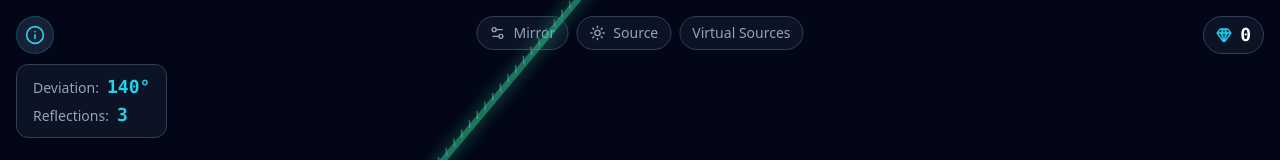
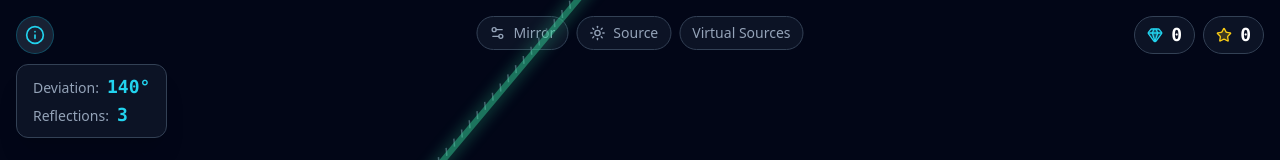
Before and after one commit to puneetgarg80/two-mirrors, a React (Vite) app: page / in a window 1280 px wide. Both pictures are taken after a click on the button "Start Journey". Shown: the top 160 px of the page. Built offline with nearby package versions, Linux system fonts and the light colour scheme.

Commit message:
feat: Introduce a points system with state management, UI display, and point accumulation upon challenge completion.

```diff
--- a/App.tsx
+++ b/App.tsx
@@ -4,7 +4,7 @@ import ControlPanel from './components/ControlPanel';
 import DialoguePanel from './components/DialoguePanel';
 import { calculateRayPath, degToRad } from './utils/geometry';
 import { Mirror, HighlightTarget } from './types';
-import { Gem, CheckCircle2, RotateCcw } from 'lucide-react';
+import { Gem, CheckCircle2, RotateCcw, Star } from 'lucide-react';
 
 // --- Game Constants & Types ---
 type ChallengeId = 0 | 1 | 2 | 3 | 4 | 5 | 6 | 7; // 0: Tutorial, ... 4: Constancy Check, 5: Test Other Angles, 6: Theory Quiz, 7: Done
@@ -14,6 +14,7 @@ interface GameState {
   challenge: ChallengeId;
   tutorialStep: number;
   jewels: number;
+  points: number;
   c1Progress: {
     methodA: boolean; // Angle of light > 90 (Left of normal)
     methodB: boolean; // Mirror Angle > Light Angle (Escaping)
@@ -64,6 +65,7 @@ export default function App() {
     challenge: 1,
     tutorialStep: 0,
     jewels: 0,
+    points: 0,
     c1Progress: { methodA: false, methodB: false },
   });
 
@@ -146,6 +148,7 @@ export default function App() {
               ...prev,
               challenge: 2,
               jewels: prev.jewels + 1,
+              points: prev.points + 100,
               c1Progress: newProgress
             }));
             setWizardText(WIZARD_MESSAGES.c2_start);
@@ -161,7 +164,8 @@ export default function App() {
         setGameState(prev => ({
           ...prev,
           challenge: 3,
-          jewels: prev.jewels + 1
+          jewels: prev.jewels + 1,
+          points: prev.points + 100
         }));
         setWizardText(WIZARD_MESSAGES.c3_start);
         triggerToast("Challenge 2 Complete! +1 Jewel 💎");
@@ -187,7 +191,8 @@ export default function App() {
             ...prev,
             challenge: 4,
             c4StartAngle: incidentAngle, // Store snapshot
-            jewels: prev.jewels + 1
+            jewels: prev.jewels + 1,
+            points: prev.points + 100
           }));
           setWizardText(WIZARD_MESSAGES.c4_start);
           setQuizTriggered(false); // Reset quiz state for next challenge
@@ -240,7 +245,8 @@ export default function App() {
         setGameState(prev => ({
           ...prev,
           challenge: 5,
-          jewels: prev.jewels + 1
+          jewels: prev.jewels + 1,
+          points: prev.points + 100
         }));
         setWizardText(WIZARD_MESSAGES.c5_start);
         triggerToast("Correct! Next: The General Case 🤔");
@@ -256,7 +262,8 @@ export default function App() {
         setGameState(prev => ({
           ...prev,
           challenge: 7,
-          jewels: prev.jewels + 1
+          jewels: prev.jewels + 1,
+          points: prev.points + 100
         }));
         setWizardText(WIZARD_MESSAGES.complete);
         triggerToast("Grand Master! +1 Jewel 💎");
@@ -354,6 +361,7 @@ export default function App() {
       challenge: 1,
       tutorialStep: 0,
       jewels: 0,
+      points: 0,
       c1Progress: { methodA: false, methodB: false },
     });
     setWizardText(WIZARD_MESSAGES.intro);
@@ -396,6 +404,10 @@ export default function App() {
           <div className="bg-slate-900/80 backdrop-blur-md border border-slate-700 rounded-full px-3 py-1 flex items-center gap-2">
             <Gem className="text-cyan-400 w-4 h-4 fill-cyan-400/20" />
             <span className="font-bold font-mono text-lg">{gameState.jewels}</span>
+          </div>
+          <div className="bg-slate-900/80 backdrop-blur-md border border-slate-700 rounded-full px-3 py-1 flex items-center gap-2">
+            <Star className="text-yellow-400 w-4 h-4 fill-yellow-400/20" />
+            <span className="font-bold font-mono text-lg">{gameState.points}</span>
           </div>
         </div>
       )}
```
